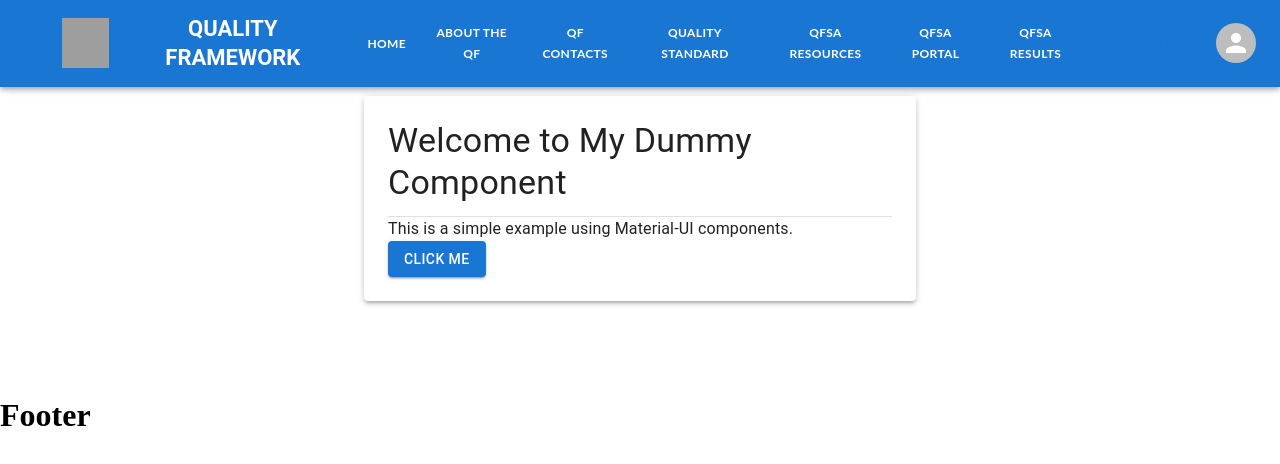
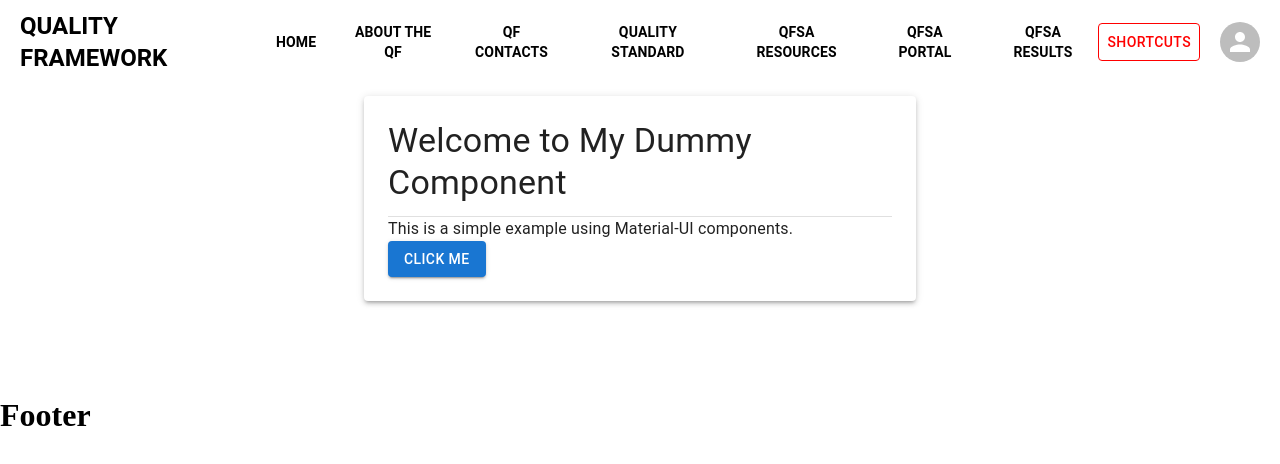
Before and after one commit to ApuEmdad/next-ts-ssr, a Next.js app: page / in a window 1280 px wide. Shown: the top 464 px of the page. Built offline with nearby package versions, Linux system fonts and the light colour scheme; grey boxes are pictures that could not be loaded.

Commit message:
header done

```diff
--- a/src/common/components/default-nav/index.tsx
+++ b/src/common/components/default-nav/index.tsx
@@ -47,101 +47,58 @@ export default function DefaultNavbar() {
     marginRight: '10px',
   };
 
+  const Wrapper = styled(MuiBox)({
+    width: '100%',
+    padding:'10px 20px',
+    display:'flex',
+    alignItems:'center',
+    justifyContent: 'space-between',
+    position:'fixed',
+  })
+
+
+  const NavBox = styled(MuiBox)({
+    display:'flex',
+    alignItems:'center',
+    justifyContent:'space-between',
+    gap:'10px'
+  })
+
+  const NavItem = styled(MuiButton)({
+    color:'black',
+    '&:hover':{
+      color:'red'
+    }
+  })
+
+  const OutlinedButton = styled(MuiButton)({
+    border:'1px solid red',
+    backgroundColor:'transparent',
+    color:'red',
+    marginRight:'10px',
+  })
+
   return (
-    <MuiAppBar position="fixed" className="custom-header">
-      <MuiContainer maxWidth="xl">
-        <MuiToolbar disableGutters>
-          <MuiBox
-            sx={{
-              flexGrow: 1,
-              display: { xs: 'none', md: 'flex' },
-              justifyContent: 'space-between',
-              paddingX: '30px',
-            }}
-          >
-            <MuiBox sx={{ display: 'flex' }}>
-              <MuiButton
-                onClick={handleCloseNavMenu}
-                sx={{
-                  my: 1,
-                  color: 'white',
-                  fontWeight: 'bold',
-                  display: 'flex',
-                }}
-              >
-                <img
-                  src={
-                    'https://yt3.googleusercontent.com/zhjPWihi4oNSqMP93iEa06B_iKJiZ1QsaDEvZwuHV97PhIoQf4z9iIjKOGaMkPi-dQVDq83p7w=s900-c-k-c0x00ffffff-no-rj'
-                  }
-                  alt="QF Logo"
-                  style={imageStyle}
-                  width={50}
-                  height={50}
-                />
-                {/* <img
-                  src="https://yt3.googleusercontent.com/zhjPWihi4oNSqMP93iEa06B_iKJiZ1QsaDEvZwuHV97PhIoQf4z9iIjKOGaMkPi-dQVDq83p7w=s900-c-k-c0x00ffffff-no-rj"
-                  alt=""
-                  style={imageStyle}
-                /> */}
-                <MuiTypography variant="h5" fontSize="22px" fontWeight="bold">
-                  Quality Framework
-                </MuiTypography>
-              </MuiButton>
-            </MuiBox>
-            <MuiBox sx={{ display: 'flex' }}>
-              {pages.map((page) => (
-                <MuiButton
-                  key={page}
-                  onClick={handleCloseNavMenu}
-                  sx={{
-                    my: 1,
-                    color: 'white',
-                    fontWeight: 'bold',
-                    display: 'block',
-                    fontSize: '12px',
-                    fontFamily: 'Lato, sans-serif',
-                  }}
-                >
-                  {page}
-                </MuiButton>
-              ))}
-            </MuiBox>
-          </MuiBox>
-
-          <MuiBox sx={{ flexGrow: 0, display: 'flex' }}>
-            <MuiButton className="signup-btn">Shortcuts</MuiButton>
-            <MuiTooltip title="Open settings">
-              <div>
-                <MuiIconButton onClick={handleOpenUserMenu} sx={{ p: 0 }}>
-                  <MuiAvatar alt="Remy Sharp" />
-                </MuiIconButton>
-              </div>
-            </MuiTooltip>
-            <CustomMenu
-              sx={{ mt: '45px' }}
-              anchorEl={anchorElUser}
-              anchorOrigin={{
-                vertical: 'top',
-                horizontal: 'right',
-              }}
-              keepMounted
-              transformOrigin={{
-                vertical: 'top',
-                horizontal: 'right',
-              }}
-              open={Boolean(anchorElUser)}
-              onClose={handleCloseUserMenu}
-            >
-              {settings.map((setting) => (
-                <MuiMenuItem key={setting} onClick={handleCloseUserMenu}>
-                  <MuiTypography textAlign="center">{setting}</MuiTypography>
-                </MuiMenuItem>
-              ))}
-            </CustomMenu>
-          </MuiBox>
-        </MuiToolbar>
-      </MuiContainer>
-    </MuiAppBar>
+    <Wrapper>
+        <NavBox>
+          {/* Image */}
+          <MuiTypography variant='h5' sx={{fontWeight:'700'}}>QUALITY FRAMEWORK</MuiTypography>
+        </NavBox>
+        <NavBox>
+          {
+            pages.map((item, i )=> <NavItem
+            key={i}>
+              <MuiTypography
+              sx={{fontWeight:'700'}}
+              variant='body2'>{item}</MuiTypography>
+              </NavItem>)
+          }
+        </NavBox>
+        <NavBox>
+          <OutlinedButton>Shortcuts</OutlinedButton>
+          <MuiAvatar></MuiAvatar>
+        </NavBox>
+    </Wrapper>
   );
 }
 
```
